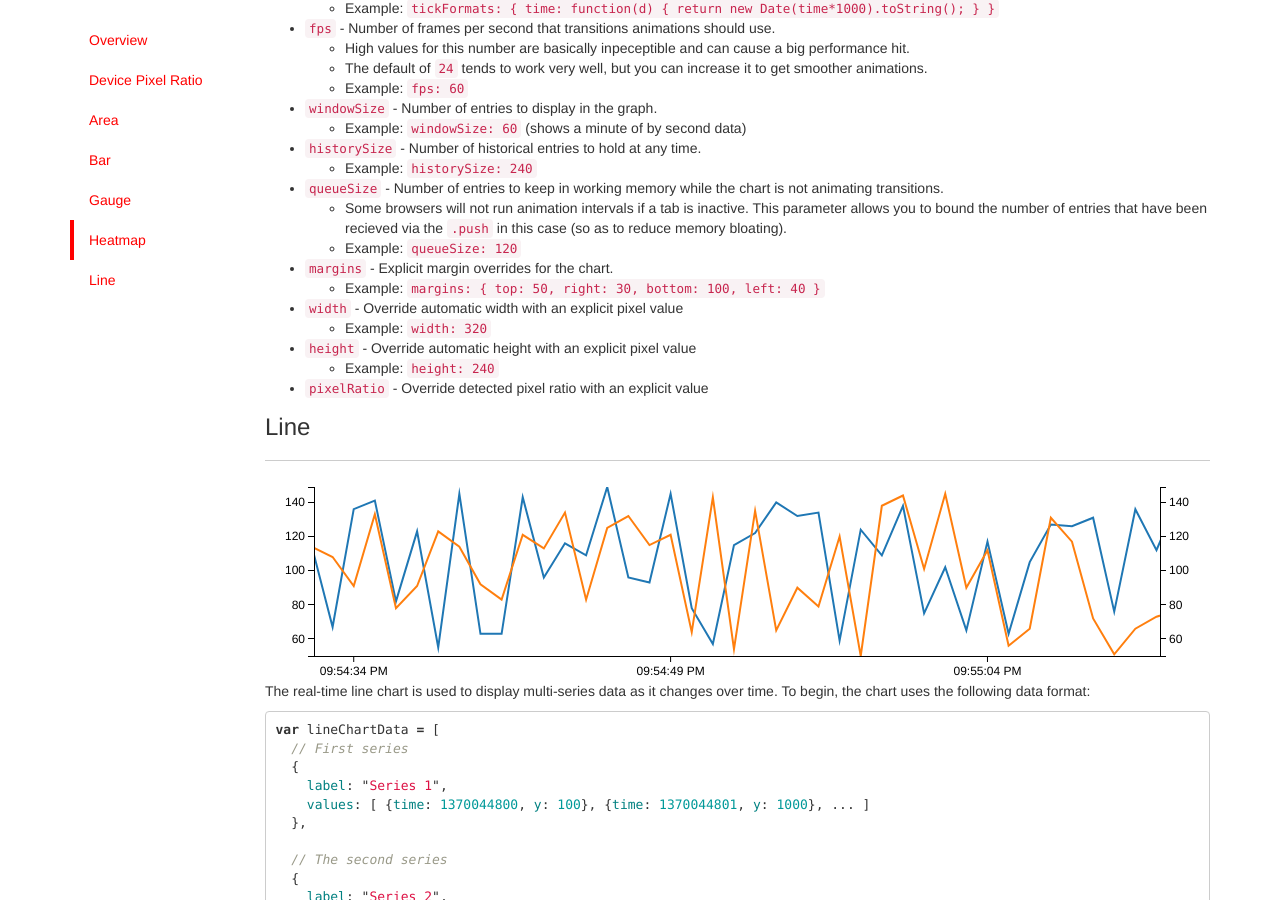
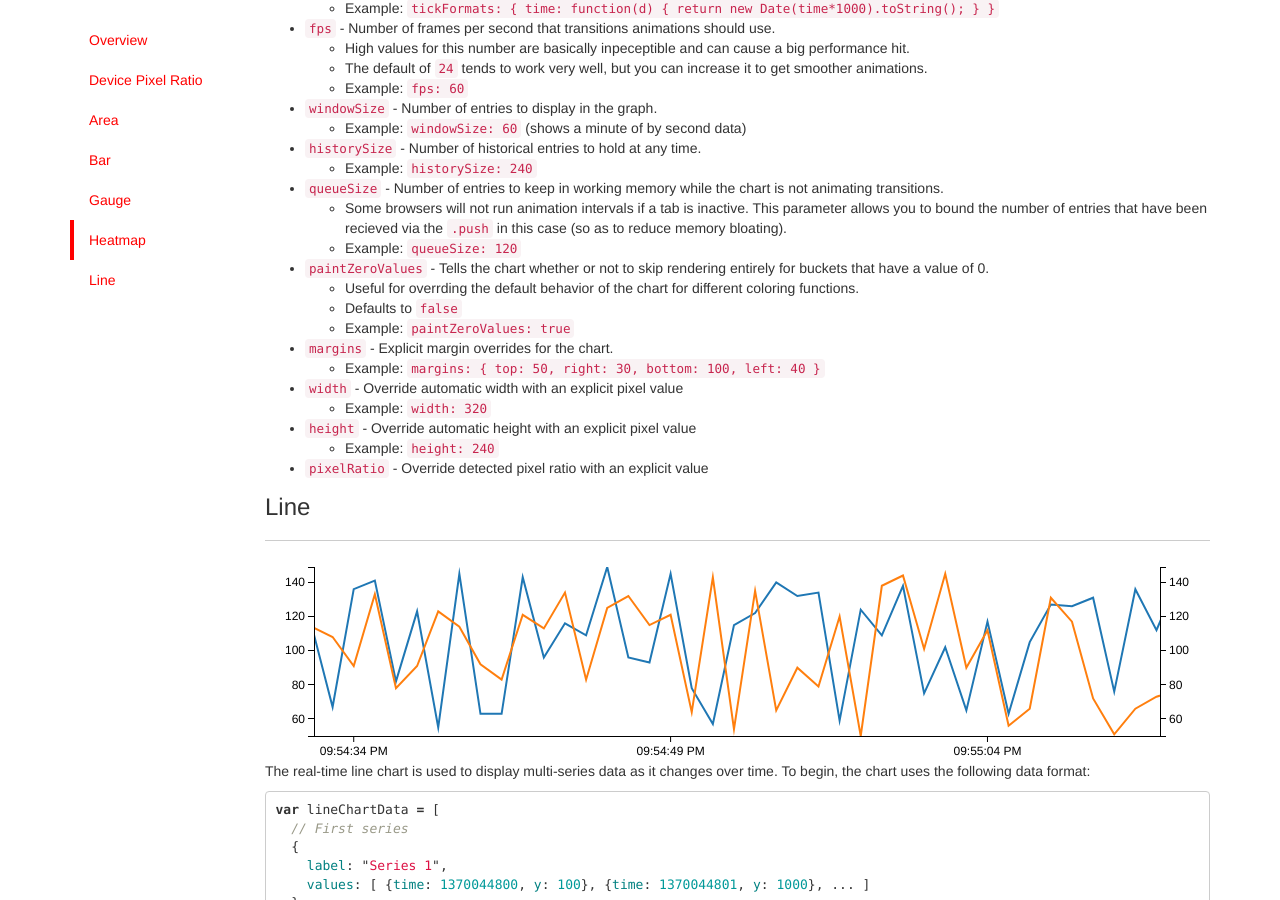
Before and after one commit to epochjs/epoch, a Jekyll site: the page built from real-time/index.md, in a window 1280 px wide and 900 px high, scrolled down 6596 px. Built offline with Jekyll 4.4.1, drawn with Linux system fonts in a browser that asks for light colours; Markdown is read by kramdown in place of the engine named in the settings.

Commit message:
Documented the new paint zero values option for the heatmap.

```diff
--- a/real-time/index.md
+++ b/real-time/index.md
@@ -336,6 +336,10 @@ The heatmap is one of the most configurable of all Epoch charts, here's a run do
     bound the number of entries that have been recieved via the `.push` in this case (so as to reduce
     memory bloating).
   - Example: `queueSize: 120`
+* `paintZeroValues` - Tells the chart whether or not to skip rendering entirely for buckets that have a value of 0.
+  - Useful for overrding the default behavior of the chart for different coloring functions.
+  - Defaults to `false`
+  - Example: `paintZeroValues: true`
 * `margins` - Explicit margin overrides for the chart.
   - Example: `margins: { top: 50, right: 30, bottom: 100, left: 40 }`
 * `width` - Override automatic width with an explicit pixel value
```
